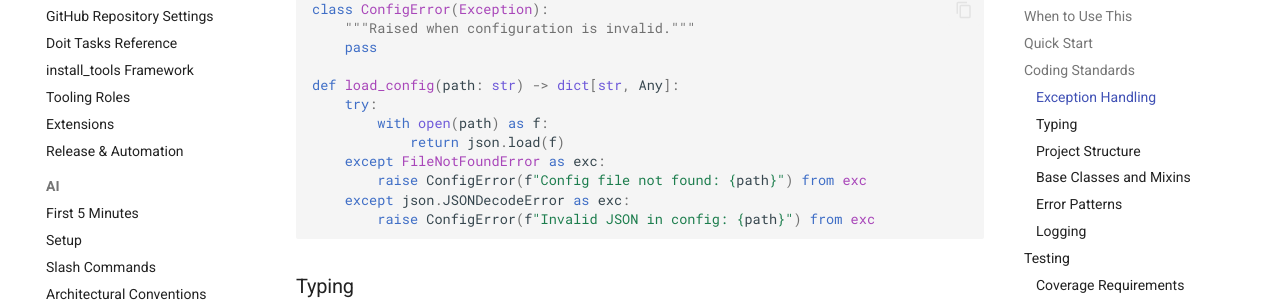
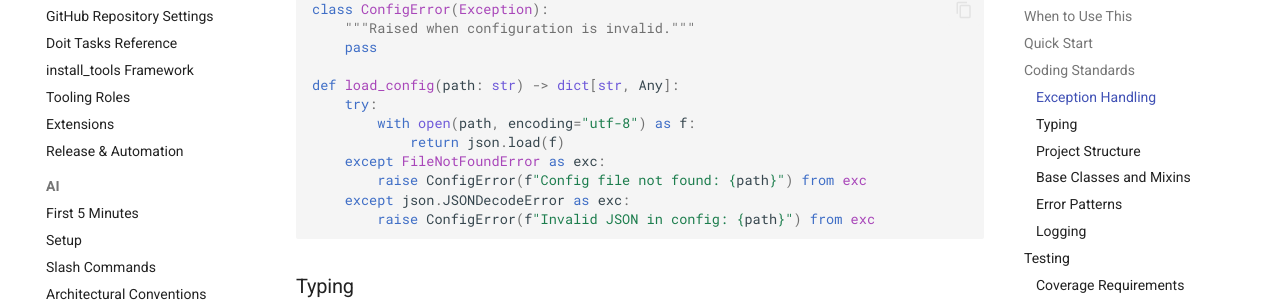
Before and after one commit to endavis/pyproject-template, an MkDocs documentation site: the page built from docs/development/coding-standards.md, in a window 1280 px wide and 900 px high, scrolled down 1092 px. Shown: the part 146-450 px from the top of the window. Built offline with MkDocs 1.6.1 and Material for MkDocs 9.7.7, drawn with Linux system fonts in a browser that asks for light colours; comment, search, counter and statistics services are not loaded.

Commit message:
docs: propagate utf-8 encoding convention to code examples
Update the two code snippets in docs/ that illustrate file I/O so they
model the project convention codified in CONTRIBUTING.md and enforced
by ruff PLW1514: the open() example in coding-standards.md and the
tmp_path.write_text() example in ci-cd-testing.md now pass
encoding="utf-8".

Addresses #430

```diff
--- a/docs/development/coding-standards.md
+++ b/docs/development/coding-standards.md
@@ -50,7 +50,7 @@ class ConfigError(Exception):
 
 def load_config(path: str) -> dict[str, Any]:
     try:
-        with open(path) as f:
+        with open(path, encoding="utf-8") as f:
             return json.load(f)
     except FileNotFoundError as exc:
         raise ConfigError(f"Config file not found: {path}") from exc
```
Also changed, not shown: docs/development/ci-cd-testing.md (+1 -1 lines).
